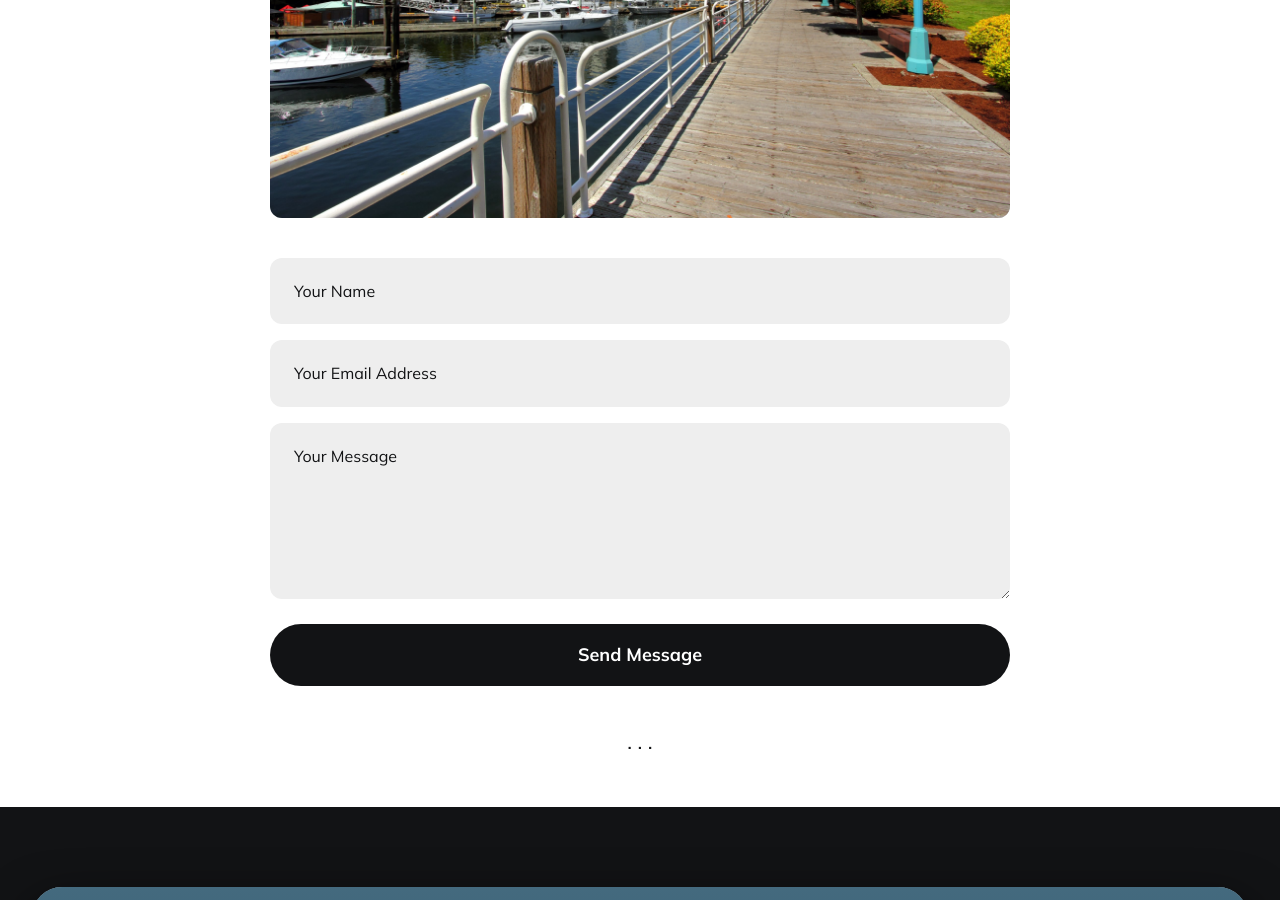
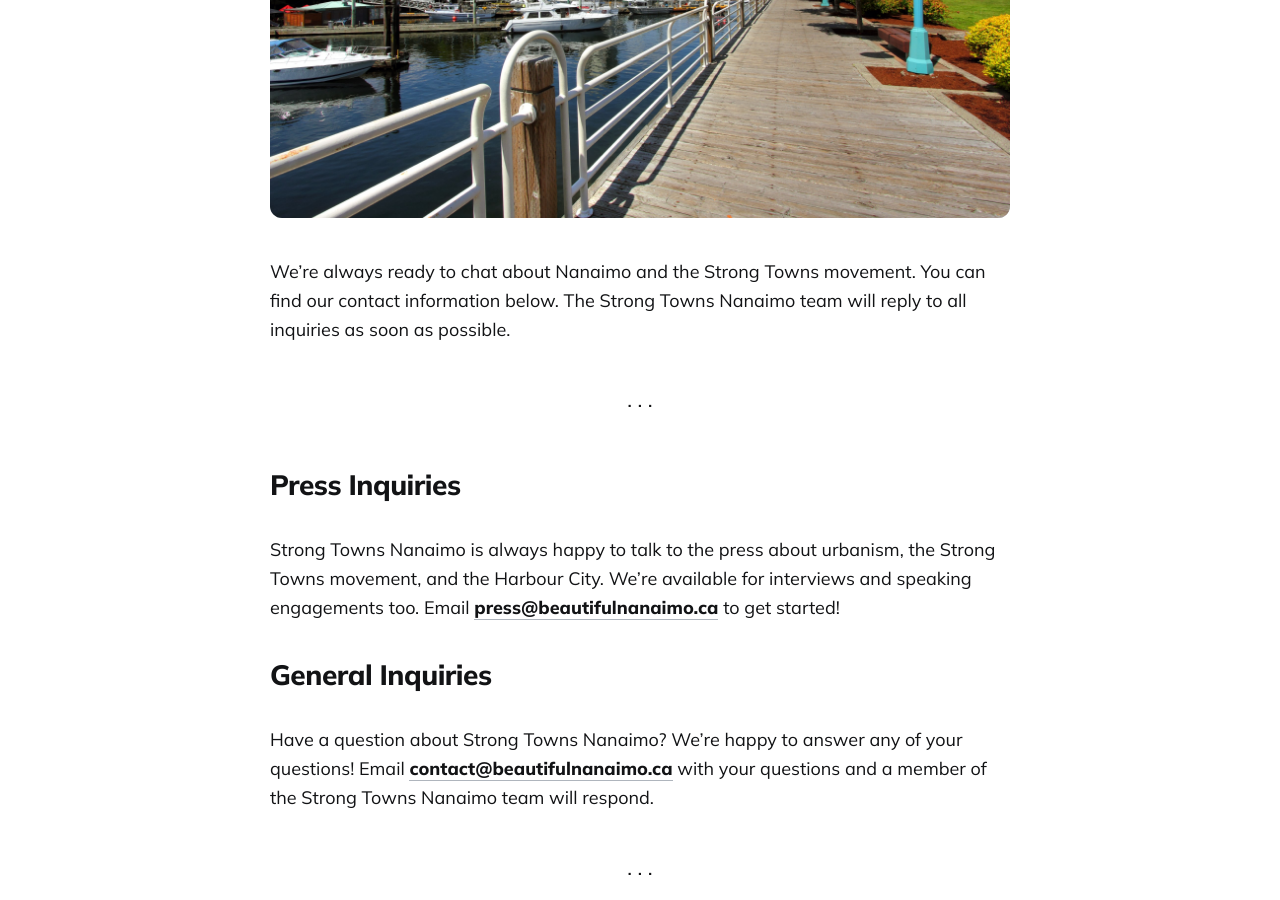
Before and after one commit to LaputanMachines/beautiful-nanaimo, a Jekyll site: the page built from _pages/contact.md, in a window 1280 px wide and 900 px high, scrolled down 647 px. Built offline with Jekyll 4.4.1, drawn with Linux system fonts in a browser that asks for light colours; grey boxes are pictures that could not be loaded.

Commit message:
Revamp contact page to include press + general contact emails

```diff
--- a/_includes/featured-section.html
+++ b/_includes/featured-section.html
@@ -13,7 +13,7 @@
       <div class="col col-12">
         <div class="featured__info">
           <div class="featured__head">
-            <h2 class="featured__title">Check Out Our Best Features and Articles</h2>
+            <h2 class="featured__title">Check Out Our Best Features</h2>
             <ul class="slider-controls list-reset" id="customize-controls" aria-label="Slider Navigation" tabindex="0">
               <li class="prev" data-controls="prev" aria-controls="customize" tabindex="-1">
                 <i class="ion ion-ios-arrow-round-back"></i>
--- a/_pages/contact.html
+++ /dev/null
@@ -1,32 +0,0 @@
----
-layout: page
-title: Contact Us
-description: "Want to reach out to the team at Strong Towns Nanaimo? We're always open to chat about the Harbour City.
-Fill out the form below and we'll get back to you ASAP."
-permalink: /contact
-image: '/images/nanaimo-photos/nanaimo-seawall-1.jpg'
----
-
-<div class="form-box">
-  <form class="form"
-    action="{% if site.data.settings.contact.email %}https://formspree.io/f/{{site.data.settings.contact.email}}{% else %}#{% endif %}"
-    method="POST">
-    <div class="form__group">
-      <label class="form__label screen-reader-text" for="form-name">Your Name</label>
-      <input class="form__input" id="form-name" type="text" name="name" placeholder="Your Name" required>
-    </div>
-    <div class="form__group">
-      <label class="form__label screen-reader-text" for="form-email">Your Email</label>
-      <input class="form__input" id="form-email" type="email" name="_replyto" placeholder="Your Email Address" required>
-    </div>
-    <div class="form__group">
-      <label class="form__label screen-reader-text" for="form-text">Your Message</label>
-      <textarea class="form__input" id="form-text" name="text" rows="7" placeholder="Your Message" required></textarea>
-    </div>
-    <div class="form__group">
-      <button class="button button--primary" id="contact-form-submit-button" type="submit">Send Message</button>
-    </div>
-  </form>
-</div>
-
-<hr>
--- /dev/null
+++ b/_pages/contact.md
@@ -0,0 +1,26 @@
+---
+layout: page
+title: Contact Us
+description: "Want to reach out to the team at Strong Towns Nanaimo? We're always open to chat about the Harbour City.
+Fill out the form below and we'll get back to you ASAP."
+permalink: /contact
+image: '/images/nanaimo-photos/nanaimo-seawall-1.jpg'
+---
+
+We're always ready to chat about Nanaimo and the Strong Towns movement.
+You can find our contact information below.
+The Strong Towns Nanaimo team will reply to all inquiries as soon as possible.
+
+***
+
+## Press Inquiries
+
+Strong Towns Nanaimo is always happy to talk to the press about urbanism, the Strong Towns movement, and the Harbour City.
+We're available for interviews and speaking engagements too. Email [**press@beautifulnanaimo.ca**](mailto:press@beautifulnanaimo.ca) to get started!
+
+## General Inquiries
+
+Have a question about Strong Towns Nanaimo? We're happy to answer any of your questions!
+Email [**contact@beautifulnanaimo.ca**](mailto:contact@beautifulnanaimo.ca) with your questions and a member of the Strong Towns Nanaimo team will respond.
+
+***
```
